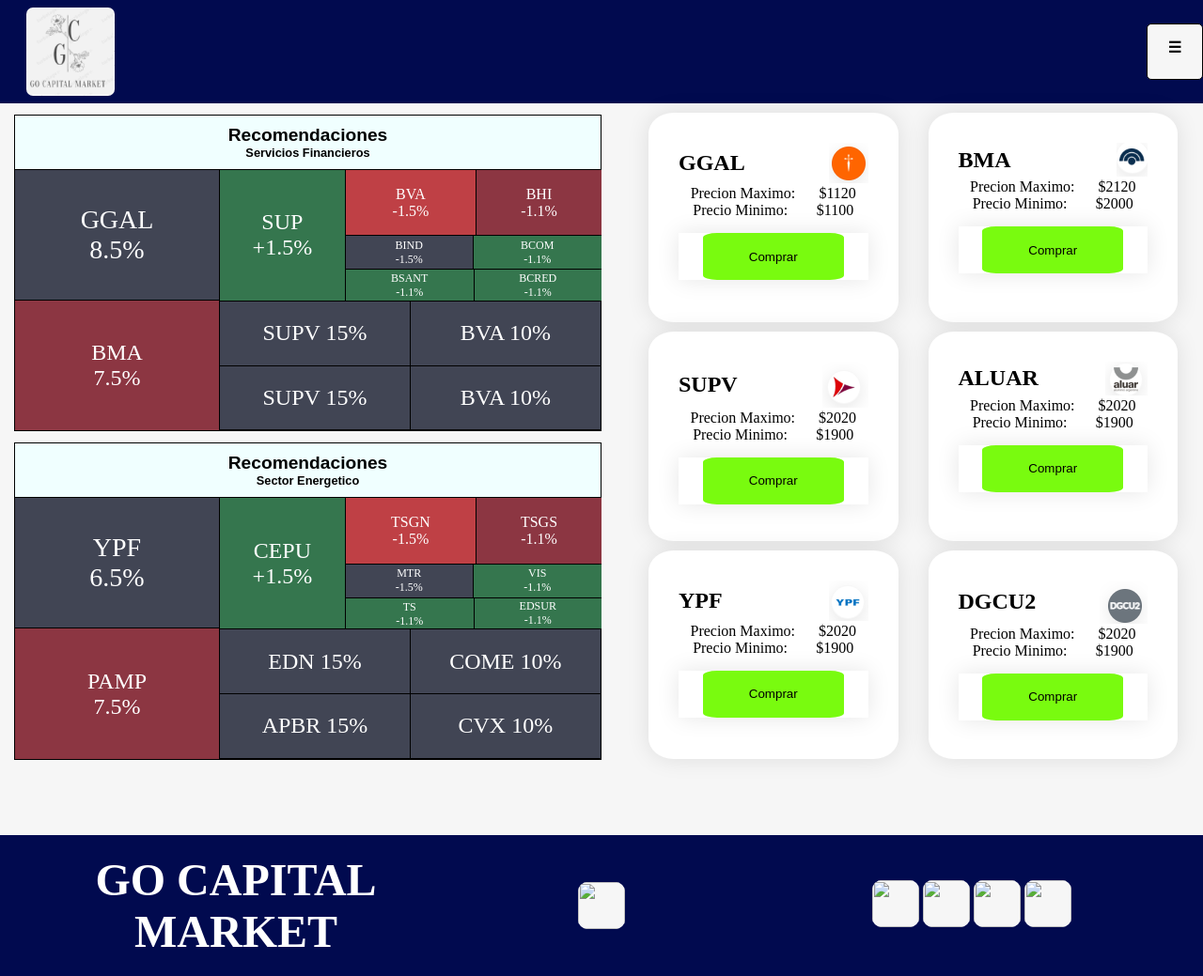
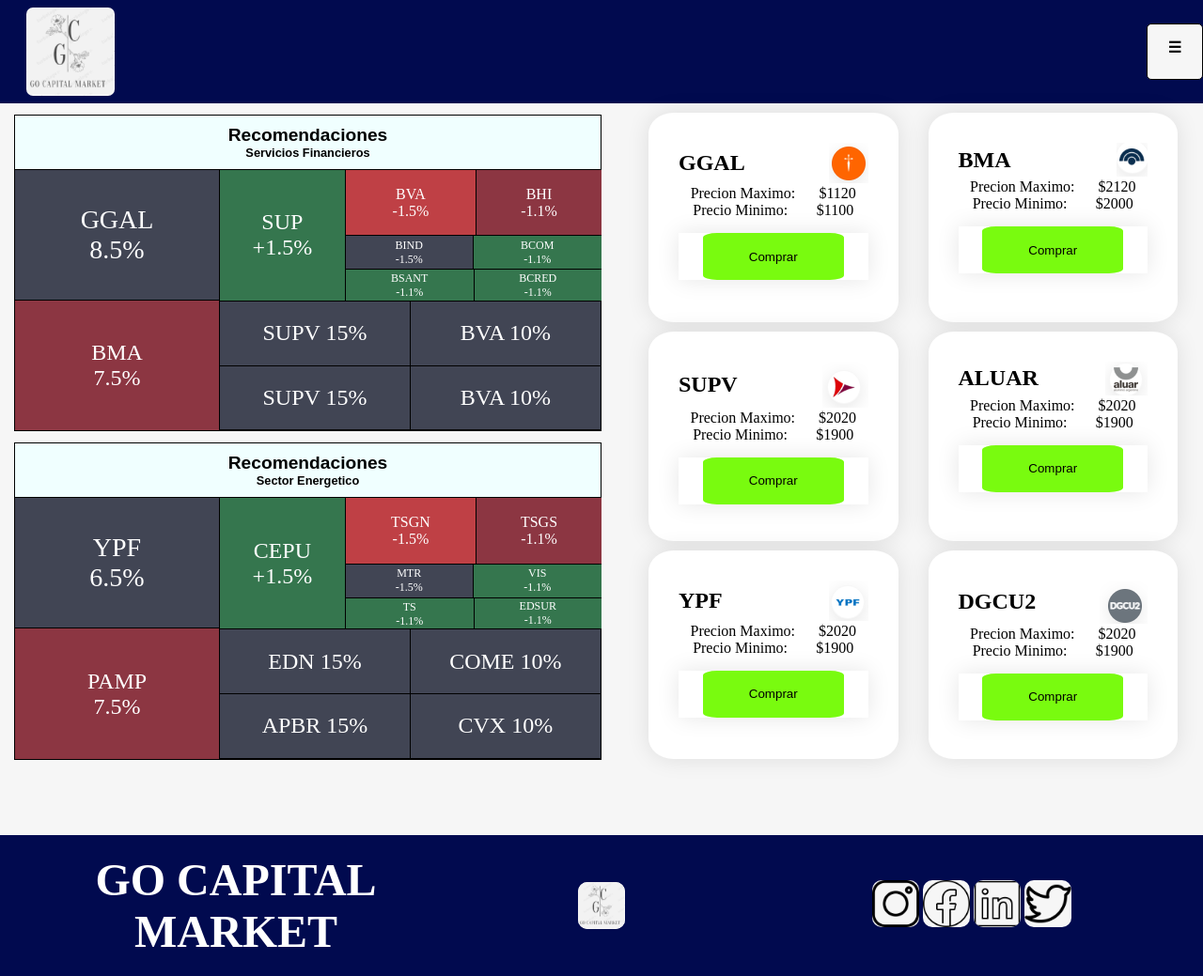
Before and after one commit to dari7482/PF-DATACH, a website: page pages/estadisticas.html in a window 1280 px wide. Shown: the whole page at 94% size. Drawn offline with nearby package versions, Linux system fonts and the light colour scheme; files that its build step writes are made by us from their sources; the site is published under a folder, as on GitHub Pages, so addresses that start at the root find nothing.

Commit message:
newcomment

```diff
--- a/pages/estadisticas.html
+++ b/pages/estadisticas.html
@@ -296,14 +296,14 @@
                 <h1>GO CAPITAL MARKET</h1>
             </div>
             <div>
-                <img src="/asset/logos/Logo1.jpg">
+                <img src="../asset/logos/Logo1.jpg">
             </div>
             <div>
                 <div>
-                    <img src="/asset/img/insts.png">
-                    <img src="/asset/img/facebook.png">
-                    <img src="/asset/img/linkedin.png">
-                    <img src="/asset/img/twitter.png">
+                    <img src="../asset/img/insts.png">
+                    <img src="../asset/img/facebook.png">
+                    <img src="../asset/img/linkedin.png">
+                    <img src="../asset/img/twitter.png">
                 </div>
             </div>
         </div>
```
Also changed, not shown: pages/login.html (+5 -5 lines).
